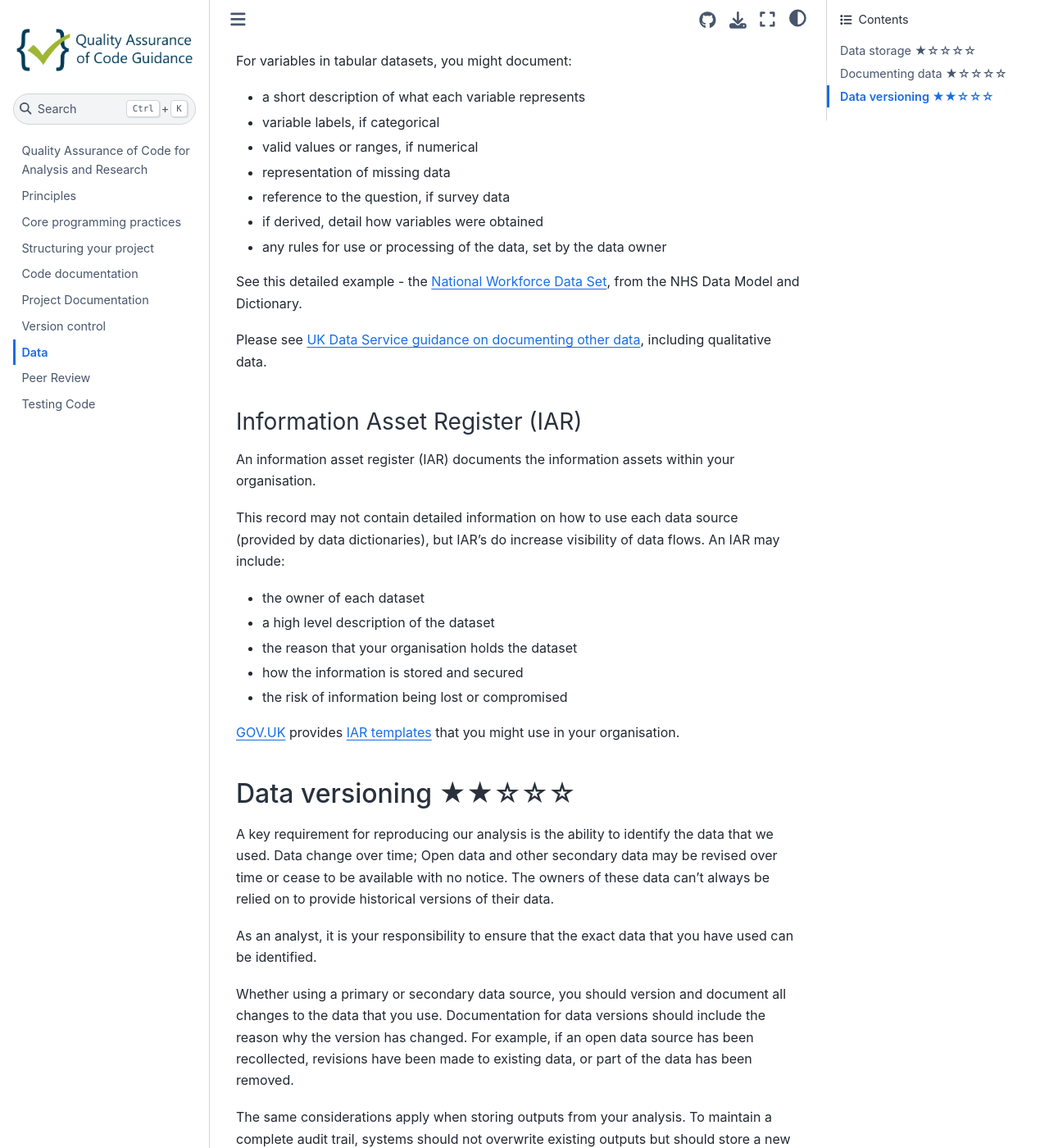
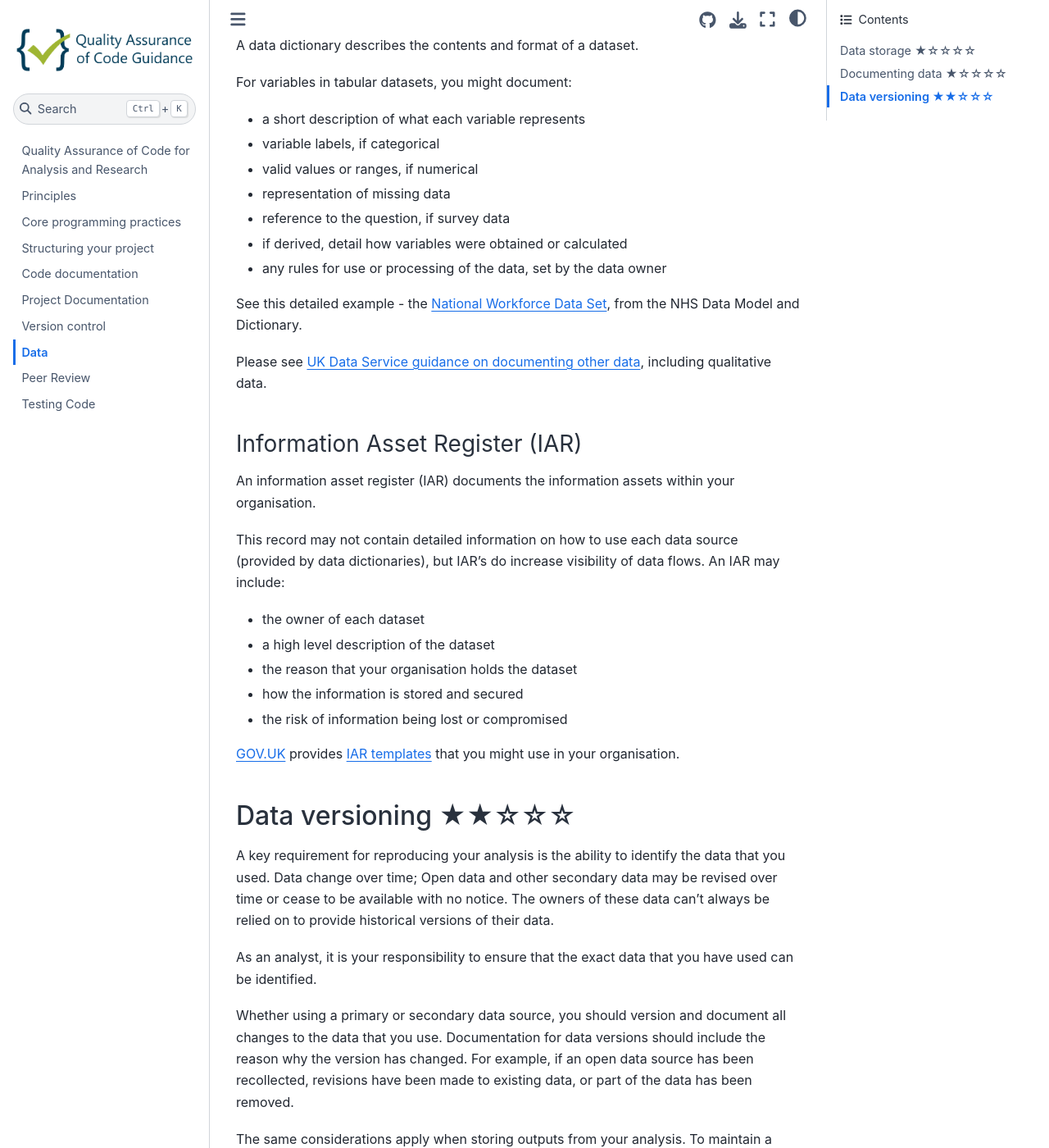
Before and after one commit to best-practice-and-impact/qa-of-code-guidance, a Jupyter Book: the page built from book/data.md, in a window 1280 px wide and 1400 px high, scrolled down 3093 px. Shown: the whole window at 82% size. Built offline with Jupyter Book 1.0.4 settings and Sphinx 7.4.7 and the Sphinx Book theme 1.1.4, drawn with Linux system fonts in a browser that asks for light colours; some of the changed text lies outside the part shown.

Commit message:
Minor changes to data.md

```diff
--- a/book/data.md
+++ b/book/data.md
@@ -114,7 +114,7 @@
 * valid values or ranges, if numerical
 * representation of missing data
 * reference to the question, if survey data
-* if derived, detail how variables were obtained
+* if derived, detail how variables were obtained or calculated
 * any rules for use or processing of the data, set by the data owner
 
 See this detailed example - the [National Workforce Data Set](https://www.datadictionary.nhs.uk/data_sets/administrative_data_sets/national_workforce_data_set.html#dataset_national_workforce_data_set), from the NHS Data Model and Dictionary.
@@ -139,7 +139,7 @@
 
 ## Data versioning ★★☆☆☆
 
-A key requirement for reproducing our analysis is the ability to identify the data that we used.
+A key requirement for reproducing your analysis is the ability to identify the data that you used.
 Data change over time;
 Open data and other secondary data may be revised over time or cease to be available with no notice.
 The owners of these data can't always be relied on to provide historical versions of their data.
```
Also changed, not shown: other parts of book/data.md (+3 -3 lines).
